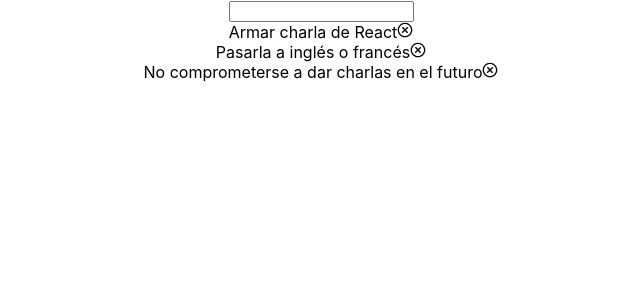
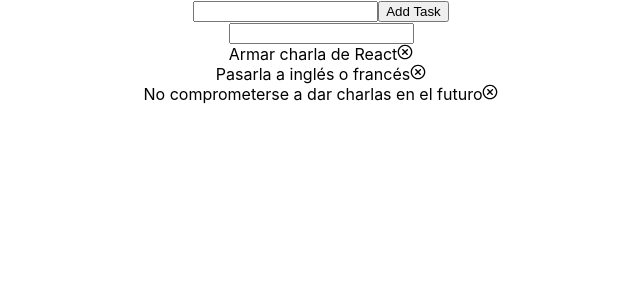
Before and after one commit to uqbar-project/react-tasks, a React (Create React App) app: page / in a window 1280 px wide. Shown: the top 300 px of the page, without its empty margins (319-959 px from the left). Built offline with nearby package versions, Linux system fonts and the light colour scheme.

Commit message:
Add new task form

```diff
--- a/src/App.js
+++ b/src/App.js
@@ -1,16 +1,8 @@
 import React from "react"
 
-import { TaskList } from './TaskList.js'
+import { createTask, loadTasks } from './tasks.js'
+import { TaskList, AddTaskForm } from './TaskList.js'
 import './App.css'
-
-const loadTasks = async () => {
-  await new Promise(resolve => setTimeout(resolve, 1000))
-  return [
-    { id: 1, text: "Armar charla de React" },
-    { id: 2, text: "Pasarla a inglés o francés" },
-    { id: 3, text: "No comprometerse a dar charlas en el futuro" }
-  ]
-}
 
 class App extends React.Component {
   state = { filterText: '' }
@@ -18,6 +10,11 @@ class App extends React.Component {
   async componentDidMount() {
     const tasks = await loadTasks()
     this.setState({ tasks })
+  }
+
+  addTask = async (taskDescription) => {
+    const newTask = await createTask(taskDescription)
+    this.setState(({ tasks }) => ({ tasks: [newTask, ...tasks] }))
   }
 
   deleteTask = (task) => {
@@ -35,6 +32,7 @@ class App extends React.Component {
   render() {
     return (
       <div className="App">
+        <AddTaskForm onAddTask={this.addTask} />
         {this.state.tasks ?
           <TaskList
             tasks={this.getVisibleTasks()}
--- a/src/TaskList.js
+++ b/src/TaskList.js
@@ -44,3 +44,30 @@ class Task extends React.Component {
     )
   }
 }
+
+export class AddTaskForm extends React.Component {
+  state = { text: '' }
+  submitForm = event => {
+    event.preventDefault()
+
+    if (this.state.text.length > 0) {
+      this.props.onAddTask(this.state)
+      this.setState({ text: '' })
+    }
+  }
+
+  updateText = event => {
+    this.setState({ text: event.target.value })
+  }
+
+  render() {
+    const { text } = this.state
+
+    return (
+      <form onSubmit={this.submitForm}>
+        <input type="text" value={text} onChange={this.updateText} />
+        <button type="submit" >Add Task</button>
+      </form>
+    )
+  }
+}
--- /dev/null
+++ b/src/tasks.js
@@ -0,0 +1,13 @@
+const initialTasks = [
+  { id: 1, text: "Armar charla de React" },
+  { id: 2, text: "Pasarla a inglés o francés" },
+  { id: 3, text: "No comprometerse a dar charlas en el futuro" }
+]
+let nextTaskId = initialTasks.length + 1
+
+export const loadTasks = async () => {
+  await new Promise(resolve => setTimeout(resolve, 1000))
+  return initialTasks
+}
+
+export const createTask = (taskDescription) => ({ id: nextTaskId++, ...taskDescription })
```
